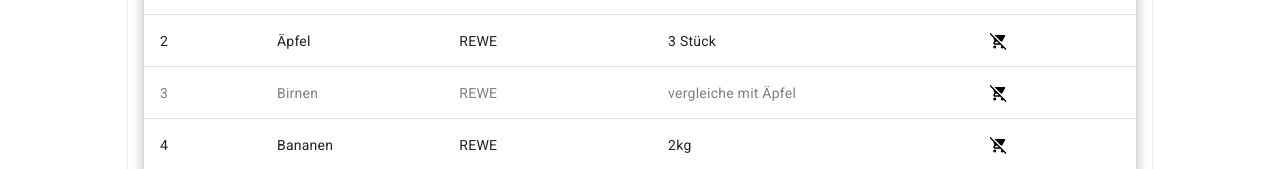
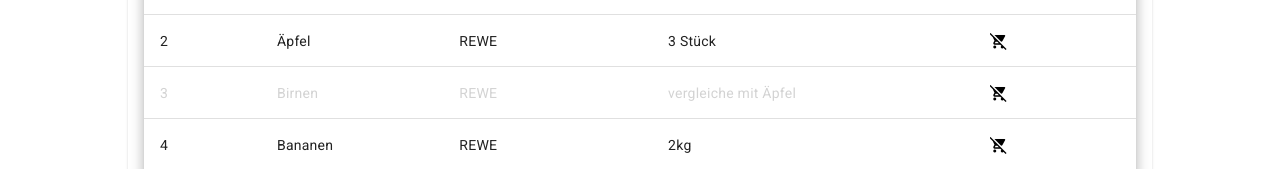
Before and after one commit to wliegel/shopping_list_editor, an Angular app: page / in a window 1280 px wide. Shown: the part 271-440 px from the top of the page. Built offline with nearby package versions, Linux system fonts and the light colour scheme; data requests are answered from the project's data file.

Commit message:
Added functions for click (toggle active) and dblclick (edit entry).

```diff
--- a/src/app/shopping-table/shopping-table.component.css
+++ b/src/app/shopping-table/shopping-table.component.css
@@ -3,7 +3,7 @@
 }
 
 .inactive {
-  color: gray;
+  color: lightgray;
 }
 
 .paginator-table th {
--- a/src/app/shopping-table/shopping-table.component.html
+++ b/src/app/shopping-table/shopping-table.component.html
@@ -44,7 +44,7 @@
         </ng-container>
 
         <tr mat-header-row *matHeaderRowDef="displayedColumns"></tr>
-        <tr mat-row *matRowDef="let row; columns: displayedColumns;" [ngClass]="{'inactive': !row.active}" (dblclick)="openEditDialog(row)">
+        <tr mat-row *matRowDef="let row; columns: displayedColumns;" [ngClass]="{'inactive': !row.active}" (click)="onClick(row)" (dblclick)="openEditDialog(row)">
       </table>
     </div>
   </mat-card-content>
--- a/src/app/shopping-table/shopping-table.component.ts
+++ b/src/app/shopping-table/shopping-table.component.ts
@@ -81,4 +81,9 @@ export class ShoppingTableComponent {
       }
     })
   }
+
+  onClick(element: ShoppingItem) {
+    element.active = !element.active;
+    this.saveItem(element);
+  }
 }
```
